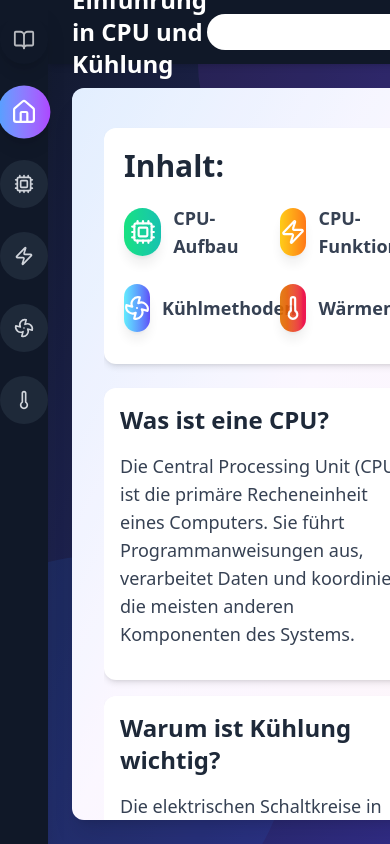
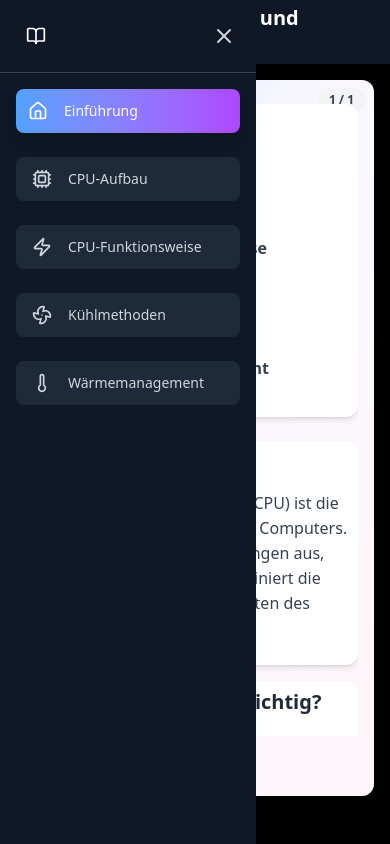
Before and after one commit to HendrikHoemberg/CpuUndKuehlung, a React (Vite) app: page / in a window 390 px wide. Both pictures are taken after a click on the button "Menü öffnen". Built offline with nearby package versions, Linux system fonts and the light colour scheme.

Commit message:
Mobile Optimization

```diff
--- a/src/App.jsx
+++ b/src/App.jsx
@@ -1,4 +1,4 @@
-import { useState } from 'react';
+import { useState, useEffect } from 'react';
 import Sidebar from './components/Sidebar';
 import TopBar from './components/TopBar';
 import Einfuehrung from './pages/Einfuehrung';
@@ -9,6 +9,32 @@ import Waermemanagement from './pages/waermemanagement';
 
 function App() {
   const [activePage, setActivePage] = useState('einfuehrung');
+  const [isMobileMenuOpen, setIsMobileMenuOpen] = useState(false);
+  const [isMobile, setIsMobile] = useState(window.innerWidth < 1024);
+
+  useEffect(() => {
+    const handleResize = () => {
+      const mobile = window.innerWidth < 1024;
+      setIsMobile(mobile);
+      if (!mobile) {
+        setIsMobileMenuOpen(false);
+      }
+    };
+
+    window.addEventListener('resize', handleResize);
+    handleResize();
+    return () => window.removeEventListener('resize', handleResize);
+  }, []);
+
+  const toggleMobileMenu = () => {
+    setIsMobileMenuOpen(!isMobileMenuOpen);
+  };
+
+  const closeMobileMenu = () => {
+    if (isMobile) {
+      setIsMobileMenuOpen(false);
+    }
+  };
 
   const pages = {
     einfuehrung: <Einfuehrung activePage={activePage} setActivePage={setActivePage} />,
@@ -18,17 +44,33 @@ function App() {
     waermemanagement: <Waermemanagement />
   };
 
+  // Add or remove no-scroll class to body based on mobile menu state
+  useEffect(() => {
+    if (isMobileMenuOpen) {
+      document.body.classList.add('no-scroll');
+    } else {
+      document.body.classList.remove('no-scroll');
+    }
+
+    return () => {
+      document.body.classList.remove('no-scroll');
+    };
+  }, [isMobileMenuOpen]);
+
   return (
-    <div className="flex h-screen bg-gradient-to-br from-gray-900 to-indigo-900 text-white overflow-hidden relative">
+    <div className="flex flex-col lg:flex-row h-screen bg-gradient-to-br from-gray-900 to-indigo-900 text-white overflow-hidden relative">
       <Sidebar
         activePage={activePage}
         setActivePage={setActivePage}
+        isMobileOpen={isMobileMenuOpen}
+        onClose={closeMobileMenu}
       />
-      <div className="flex flex-col flex-1 z-10">
+      <div className="flex flex-col flex-1 z-10 overflow-hidden">
         <TopBar
           title={getTitleForPage(activePage)}
+          onMenuClick={toggleMobileMenu}
         />
-        <main className="flex-1 overflow-hidden p-6">
+        <main className="flex-1 overflow-y-auto p-4 md:p-6">
           <div className="h-full">
             {pages[activePage]}
           </div>
--- a/src/components/Flyer.jsx
+++ b/src/components/Flyer.jsx
@@ -32,7 +32,19 @@ const InteractiveImage = ({ emoji, alt, description, position = "top" }) => {
 const Flyer = ({ pages, title }) => {
   const [currentPage, setCurrentPage] = useState(0);
   const [isFlipping, setIsFlipping] = useState(false);
+  const [isMobile, setIsMobile] = useState(false);
   const totalPages = pages.length;
+
+  // Detect mobile screens
+  useEffect(() => {
+    const checkMobile = () => {
+      setIsMobile(window.innerWidth < 768);
+    };
+
+    checkMobile();
+    window.addEventListener('resize', checkMobile);
+    return () => window.removeEventListener('resize', checkMobile);
+  }, []);
 
   useEffect(() => {
     const handleKeyDown = (event) => {
@@ -83,37 +95,39 @@ const Flyer = ({ pages, title }) => {
 
   return (
     <div className="mx-auto relative w-full h-full">
-      <div className={`rounded-xl shadow-xl overflow-hidden flex flex-col w-full h-full
+      <div className={`rounded-xl shadow-xl overflow-hidden flex flex-col w-full h-full max-h-[calc(100vh-8rem)] md:max-h-full
                       bg-gradient-to-br from-blue-100 via-purple-50 to-pink-50 ${theme.text} transition-all duration-500 relative
                       ${isFlipping ? 'scale-95 opacity-80' : 'scale-100 opacity-100'}`}>
         {/* Transparency overlay */}
         <div className="absolute inset-0 bg-white opacity-20 pointer-events-none rounded-xl z-0" />
         {/* Content area */}
-        <div className="relative flex flex-col flex-grow overflow-hidden p-8">
+        <div className="relative flex flex-col flex-grow overflow-hidden p-4 sm:p-6 md:p-8">
           {/* Page number indicator */}
           <div className="absolute top-2 right-2 bg-gray-100 rounded-full px-3 py-1 text-xs font-bold text-gray-700">
             {currentPage + 1} / {totalPages}
           </div>
 
           {/* Flyer content */}
-          <div className="flex-grow relative z-10">
-            <div className="h-full">
-              <div className="h-full overflow-auto custom-scrollbar">
-                {pages[currentPage]}
+          <div className="flex-grow relative z-10 overflow-hidden">
+            <div className="h-full overflow-hidden">
+              <div className="h-full overflow-y-auto overflow-x-hidden custom-scrollbar pb-4">
+                <div className={`flyer-content ${isMobile ? 'mobile-view' : ''}`}>
+                  {pages[currentPage]}
+                </div>
               </div>
             </div>
           </div>
 
           {/* Navigation Controls */}
-          <div className="flex justify-between mt-4">
+          <div className="flex justify-between mt-3 md:mt-4">
             <button
               onClick={goToPreviousPage}
               disabled={currentPage === 0}
-              className={`rounded-full p-2 transition-all ${currentPage === 0 ? 'opacity-0 cursor-default' : 'opacity-100 hover:scale-110'}
+              className={`rounded-full ${isMobile ? 'p-1.5' : 'p-2'} transition-all ${currentPage === 0 ? 'opacity-0 cursor-default' : 'opacity-100 hover:scale-110'}
                          ${theme.accent} text-white shadow-lg flex items-center justify-center`}
               aria-label="Previous page"
             >
-              <ChevronLeft size={24} />
+              <ChevronLeft size={isMobile ? 20 : 24} />
             </button>
 
             {totalPages > 1 && (
@@ -122,7 +136,7 @@ const Flyer = ({ pages, title }) => {
                   <button
                     key={index}
                     onClick={() => setCurrentPage(index)}
-                    className={`w-3 h-3 rounded-full transition-all duration-300 hover:scale-125
+                    className={`${isMobile ? 'w-2.5 h-2.5' : 'w-3 h-3'} rounded-full transition-all duration-300 hover:scale-125
                       ${currentPage === index ? theme.accent : 'bg-gray-300'}`}
                     aria-label={`Go to page ${index + 1}`}
                   />
@@ -133,11 +147,11 @@ const Flyer = ({ pages, title }) => {
             <button
               onClick={goToNextPage}
               disabled={currentPage === pages.length - 1}
-              className={`rounded-full p-2 transition-all ${currentPage === pages.length - 1 ? 'opacity-0 cursor-default' : 'opacity-100 hover:scale-110'}
+              className={`rounded-full ${isMobile ? 'p-1.5' : 'p-2'} transition-all ${currentPage === pages.length - 1 ? 'opacity-0 cursor-default' : 'opacity-100 hover:scale-110'}
                         ${theme.accent} text-white shadow-lg flex items-center justify-center`}
               aria-label="Next page"
             >
-              <ChevronRight size={24} />
+              <ChevronRight size={isMobile ? 20 : 24} />
             </button>
           </div>
         </div>
--- a/src/components/Sidebar.jsx
+++ b/src/components/Sidebar.jsx
@@ -1,7 +1,27 @@
-import { Cpu, Fan, Home, Thermometer, Zap, BookOpen } from 'lucide-react';
-import React, { useState } from 'react';
+import { Cpu, Fan, Home, Thermometer, Zap, BookOpen, X } from 'lucide-react';
+import React, { useState, useEffect } from 'react';
 
-const Sidebar = ({ activePage, setActivePage }) => {
+const Sidebar = ({ activePage, setActivePage, isMobileOpen, onClose }) => {
+  const [isMobile, setIsMobile] = useState(window.innerWidth < 1024);
+
+  useEffect(() => {
+    const handleResize = () => {
+      const mobile = window.innerWidth < 1024;
+      setIsMobile(mobile);
+    };
+
+    window.addEventListener('resize', handleResize);
+    handleResize();
+    return () => window.removeEventListener('resize', handleResize);
+  }, []);
+
+  const handleItemClick = (pageId) => {
+    setActivePage(pageId);
+    if (isMobile) {
+      onClose();
+    }
+  };
+
   const navItems = [
     { id: 'einfuehrung', icon: Home, tooltip: 'Einführung', color: 'from-blue-400 to-purple-500' },
     { id: 'cpuAufbau', icon: Cpu, tooltip: 'CPU-Aufbau', color: 'from-green-400 to-teal-500' },
@@ -10,14 +30,44 @@ const Sidebar = ({ activePage, setActivePage }) => {
     { id: 'waermemanagement', icon: Thermometer, tooltip: 'Wärmemanagement', color: ' from-amber-600 to-rose-600' },
   ];
 
+  const sidebarClasses = `
+    fixed lg:static h-full transition-transform duration-300 ease-in-out z-20
+    ${isMobile
+      ? `w-64 bg-gray-900 bg-opacity-95 backdrop-blur-md transform ${isMobileOpen ? 'translate-x-0' : '-translate-x-full'}`
+      : 'w-20 bg-gray-900 bg-opacity-60 backdrop-blur-sm'}
+  `;
+
   return (
-    <div className="w-20 bg-gray-900 bg-opacity-60 backdrop-blur-sm flex flex-col items-center py-4 space-y-6 z-20 shadow-xl">
-      {/* Logo */}
-      <div className="w-12 h-12 rounded-full flex items-center justify-center text-white shadow-lg">
+    <>
+      {isMobile && isMobileOpen && (
+        <div
+          className="fixed inset-0 bg-black bg-opacity-50 z-10 lg:hidden"
+          onClick={onClose}
+          aria-hidden="true"
+        />
+      )}
+      <div className={sidebarClasses}>
+        {isMobile && (
+          <div className="flex justify-between items-center p-4 border-b border-gray-700">
+            <div className="w-10 h-10 rounded-full flex items-center justify-center">
+              <BookOpen className="text-white" size={20} />
+            </div>
+            <button
+              onClick={onClose}
+              className="p-1 rounded-full hover:bg-gray-700 text-gray-300"
+              aria-label="Menü schließen"
+            >
+              <X size={24} />
+            </button>
+          </div>
+        )}
+        {!isMobile && (
+          <div className="w-12 h-12 rounded-full flex items-center justify-center text-white ml-4 mt-2 mb-4">
             <BookOpen className="text-white opacity-70" size={22} />
           </div>
+        )}
 
-      <div className="flex flex-col space-y-6 items-center">
+        <div className={`flex flex-col space-y-6 ${isMobile ? 'p-4' : 'items-center'}`}>
           {navItems.map((item) => {
             const IconComponent = item.icon;
             const isActive = activePage === item.id;
@@ -25,30 +75,37 @@ const Sidebar = ({ activePage, setActivePage }) => {
             return (
               <div
                 key={item.id}
-              className="group relative transition-all duration-300"
+                className={`group relative transition-all duration-300 ${isMobile ? 'w-full' : ''}`}
               >
                 <button
-                onClick={() => setActivePage(item.id)}
-                className={`w-12 h-12 rounded-full flex items-center justify-center transition-all duration-300
+                  onClick={() => handleItemClick(item.id)}
+                  className={`${isMobile ? 'w-full px-4 py-3 rounded-lg flex items-center space-x-4' : 'w-12 h-12 rounded-full flex items-center justify-center'} transition-all duration-300
                   ${isActive
                     ? `bg-gradient-to-r ${item.color} text-white shadow-lg`
                     : 'bg-gray-800 bg-opacity-60 text-gray-300 hover:bg-gray-700 hover:text-white'
-                } ${isActive ? 'scale-110' : 'scale-100'}`}
+                  } ${isActive ? (isMobile ? 'pl-3' : 'scale-110') : 'scale-100'}`}
                 >
-                <IconComponent size={isActive ? 24 : 20} />
+                  <div>
+                    <IconComponent size={isMobile ? 20 : (isActive ? 24 : 20)} />
+                  </div>
+                  {isMobile && (
+                    <span className="text-left text-sm font-medium">{item.tooltip}</span>
+                  )}
                 </button>
 
-              {/* Tooltip */}
+                {/* Tooltip - Only shows on desktop */}
+                {!isMobile && (
                   <div className="absolute left-16 top-2 scale-0 transition-all rounded-lg bg-white text-gray-800 p-2 text-xs font-medium z-50 group-hover:scale-100 whitespace-nowrap shadow-lg">
                     {item.tooltip}
-                {/* Triangle */}
                     <div className="absolute top-1/2 -left-1 transform -translate-y-1/2 border-t-4 border-t-transparent border-r-8 border-r-white border-b-4 border-b-transparent"></div>
                   </div>
+                )}
               </div>
             );
           })}
         </div>
       </div>
+    </>
   );
 };
 
--- a/src/components/TopBar.jsx
+++ b/src/components/TopBar.jsx
@@ -1,22 +1,33 @@
-import { Search } from 'lucide-react';
+import { Search, Menu } from 'lucide-react';
+import { useState, useEffect } from 'react';
 
-const TopBar = ({title}) => {
+const TopBar = ({ title, onMenuClick }) => {
+  const [isMobile, setIsMobile] = useState(window.innerWidth < 1024);
+
+  useEffect(() => {
+    const handleResize = () => {
+      setIsMobile(window.innerWidth < 1024);
+    };
+
+    window.addEventListener('resize', handleResize);
+    return () => window.removeEventListener('resize', handleResize);
+  }, []);
+
   return (
-    <header className="h-16 bg-gray-900 bg-opacity-50 backdrop-blur-sm flex items-center justify-between px-6 shadow-md z-10">
-      <div className="space-x-4">
-        <h1 className="text-2xl font-bold bg-white bg-clip-text text-transparent">{title}</h1>
-      </div>
-
-      {/* TODO: Searchbar functionality */}
+    <header className="h-16 bg-gray-900 bg-opacity-90 backdrop-blur-sm flex items-center justify-between px-4 md:px-6 shadow-md z-30">
       <div className="flex items-center space-x-4">
-        <div className="relative">
-          <input
-            type="text"
-            placeholder="Suchen..."
-            className="bg-white bg-opacity-10 text-white rounded-full py-2 px-4 pl-10 text-sm focus:outline-none focus:ring-2 focus:ring-blue-400 hover:bg-opacity-15 transition-all"
-          />
-          <Search size={16} className="absolute left-3.5 top-2.5 text-white opacity-70" />
-        </div>
+        {isMobile && (
+          <button
+            onClick={onMenuClick}
+            className="p-2 rounded-full hover:bg-gray-700 transition-colors"
+            aria-label="Menü öffnen"
+          >
+            <Menu className="text-white" size={24} />
+          </button>
+        )}
+        <h1 className="text-xl md:text-2xl font-bold bg-white bg-clip-text text-transparent">
+          {title}
+        </h1>
       </div>
     </header>
   );
--- a/src/index.css
+++ b/src/index.css
@@ -42,7 +42,18 @@ body {
     Ubuntu, Cantarell, 'Open Sans', 'Helvetica Neue', sans-serif;
   -webkit-font-smoothing: antialiased;
   -moz-osx-font-smoothing: grayscale;
+  overflow-x: hidden;
+  width: 100%;
+  height: 100%;
+  position: relative;
+}
+
+/* Prevent scrolling when mobile menu is open */
+body.no-scroll {
   overflow: hidden;
+  position: fixed;
+  width: 100%;
+  height: 100%;
 }
 
 main > div {
@@ -134,3 +145,73 @@ main > div {
   display: inline-block;
   transform-origin: 70% 70%;
 }
+
+/* Responsive flyer content styles */
+.flyer-content.mobile-view h2 {
+  font-size: 1.5rem;
+  margin-bottom: 0.5rem;
+}
+
+.flyer-content.mobile-view h3 {
+  font-size: 1.25rem;
+}
+
+.flyer-content.mobile-view .grid-cols-2 {
+  grid-template-columns: 1fr;
+}
+
+.flyer-content.mobile-view .grid-cols-3 {
+  grid-template-columns: 1fr;
+}
+
+.flyer-content.mobile-view .grid-cols-4 {
+  grid-template-columns: repeat(2, 1fr);
+}
+
+.flyer-content.mobile-view .gap-10 {
+  gap: 1rem;
+}
+
+.flyer-content.mobile-view .gap-6 {
+  gap: 0.75rem;
+}
+
+.flyer-content.mobile-view .space-y-6 {
+  margin-top: 0.5rem;
+}
+
+.flyer-content.mobile-view .mb-8 {
+  margin-bottom: 0.75rem;
+}
+
+.flyer-content.mobile-view .mb-6 {
+  margin-bottom: 0.5rem;
+}
+
+.flyer-content.mobile-view .p-6 {
+  padding: 0.75rem;
+}
+
+.flyer-content.mobile-view .p-5 {
+  padding: 0.75rem;
+}
+
+.flyer-content.mobile-view .p-4 {
+  padding: 0.5rem;
+}
+
+.flyer-content.mobile-view .text-3xl {
+  font-size: 1.5rem;
+}
+
+.flyer-content.mobile-view .text-2xl {
+  font-size: 1.25rem;
+}
+
+.flyer-content.mobile-view .text-xl {
+  font-size: 1.125rem;
+}
+
+.flyer-content.mobile-view .text-lg {
+  font-size: 1rem;
+}
--- a/src/pages/cpuFunktion.jsx
+++ b/src/pages/cpuFunktion.jsx
@@ -104,7 +104,7 @@ const CpuFunktion = () => {
                 <h4 className="font-bold text-gray-800">Intel</h4>
                 <ul className="list-disc list-inside text-sm text-gray-700">
                   <li>Core-Architektur</li>
-                  <li>Traditionell starke IPC</li>
+                  <li>Traditionell hohe Taktraten</li>
                   <li>Eigene Fertigungstechnologie</li>
                 </ul>
               </div>
```
Lines whose indentation alone changed are shown as unchanged.
